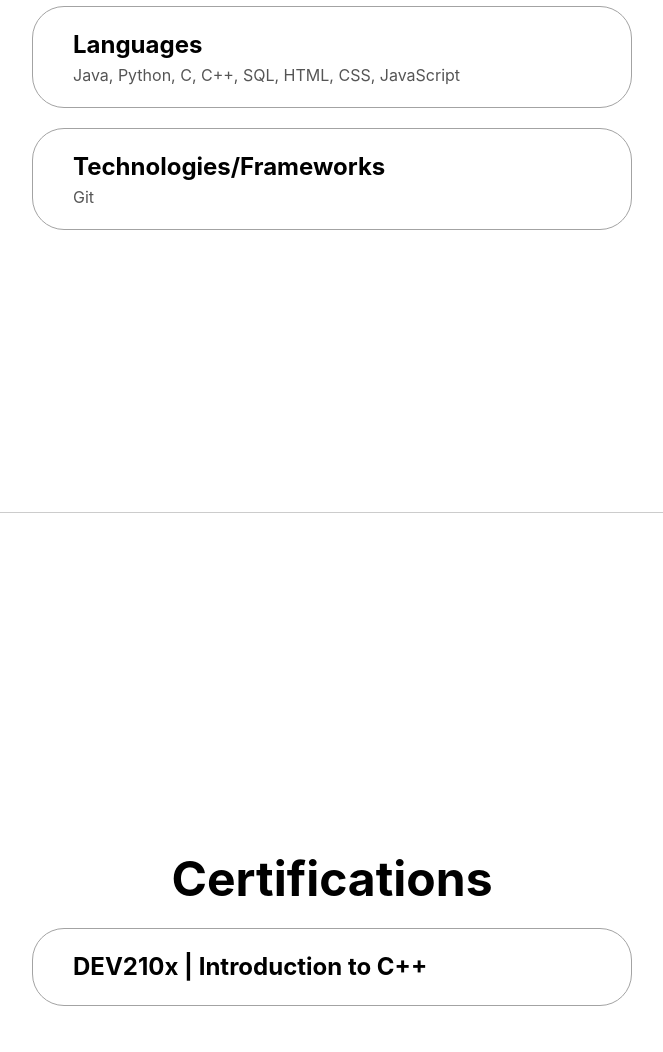
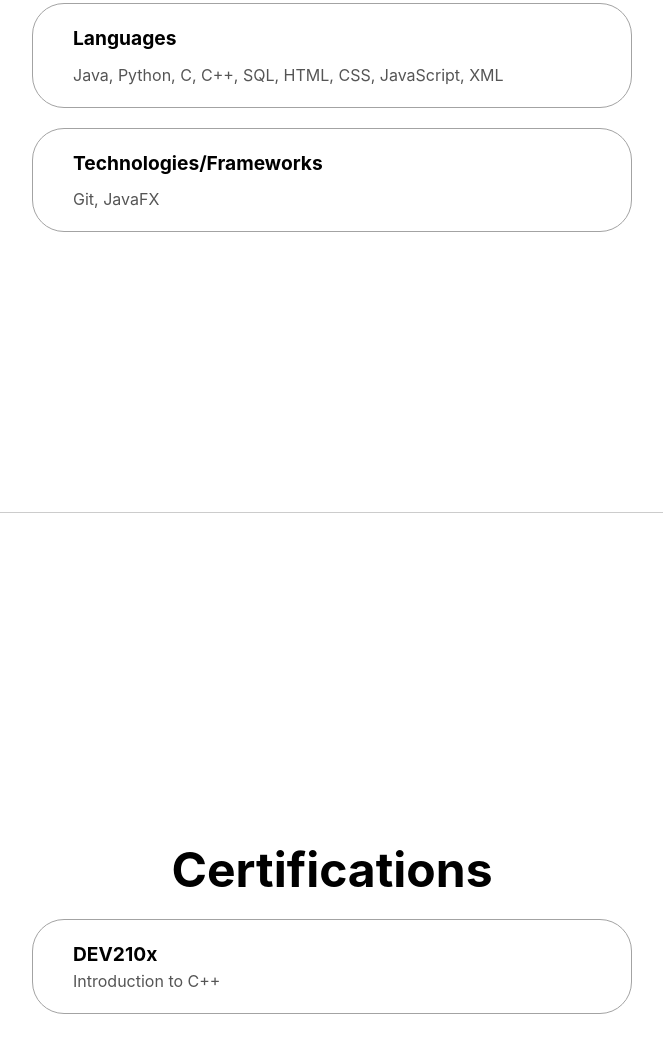
Before and after one commit to baskargopinath/portfolio-website, a plain HTML site: page index.html in a window 1280 px wide. Shown: the part 3760-4812 px from the top of the page, without its empty margins (308-971 px from the left). Drawn offline with Linux system fonts and the light colour scheme.

Commit message:
Add certifications

```diff
--- a/index.html
+++ b/index.html
@@ -66,8 +66,18 @@
       }
       .skills-details-container .details-container,
       .certifications-details-container .details-container {
-        width: 600px; /* Reduce the width of the boxes in the skills section */
+        width: 600px; /* Reduce the width of the boxes in the skills and certifications sections */
         margin-bottom: 20px; /* Add vertical padding between the boxes */
+      }
+      .skills-sub-title, .certification-sub-title {
+        font-size: 1.2em;
+        font-weight: bold;
+        margin-bottom: 10px; /* Add space below the title */
+      }
+      .certification-description {
+        font-weight: normal;
+        font-size: 1em;
+        margin-top: -10px; /* Add space above the description */
       }
     </style>
   </head>
@@ -189,8 +199,8 @@
         <div class="details-container">
           <h2 class="experience-sub-title">Client Management Application for Personal Trainers | Java</h2>
           <ul>
-            <li>Enhanced AddressBook-Level3 (AB3) to create a desktop client management application tailored for personal trainers, focusing on efficient client tracking.</li>
-            <li>Led rigorous testing and error handling efforts to ensure application reliability, while also producing comprehensive user and developer documentation including UML diagrams.</li>
+            <li>Created a client management application tailored for personal trainers, focusing on efficient client tracking.</li>
+            <li>Conducted rigorous testing and error handling to ensure application reliability, while also producing comprehensive user and developer documentation including UML diagrams.</li>
             <li>Streamlined the client management process for personal trainers, significantly improving data organization, accessibility, and user engagement within the application.</li>
           </ul>
         </div>
@@ -202,11 +212,11 @@
       <div class="skills-details-container">
         <div class="details-container">
           <h2 class="skills-sub-title">Languages</h2>
-          <p>Java, Python, C, C++, SQL, HTML, CSS, JavaScript</p>
+          <p>Java, Python, C, C++, SQL, HTML, CSS, JavaScript, XML</p>
         </div>
         <div class="details-container">
           <h2 class="skills-sub-title">Technologies/Frameworks</h2>
-          <p>Git</p>
+          <p>Git, JavaFX</p>
         </div>
       </div>
     </section>
@@ -215,7 +225,8 @@
       <h1 class="title">Certifications</h1>
       <div class="certifications-details-container">
         <div class="details-container">
-          <h2 class="certification-sub-title">DEV210x | Introduction to C++</h2>
+          <h2 class="certification-sub-title">DEV210x</h2>
+          <p class="certification-description">Introduction to C++</p>
         </div>
       </div>
     </section>
```
